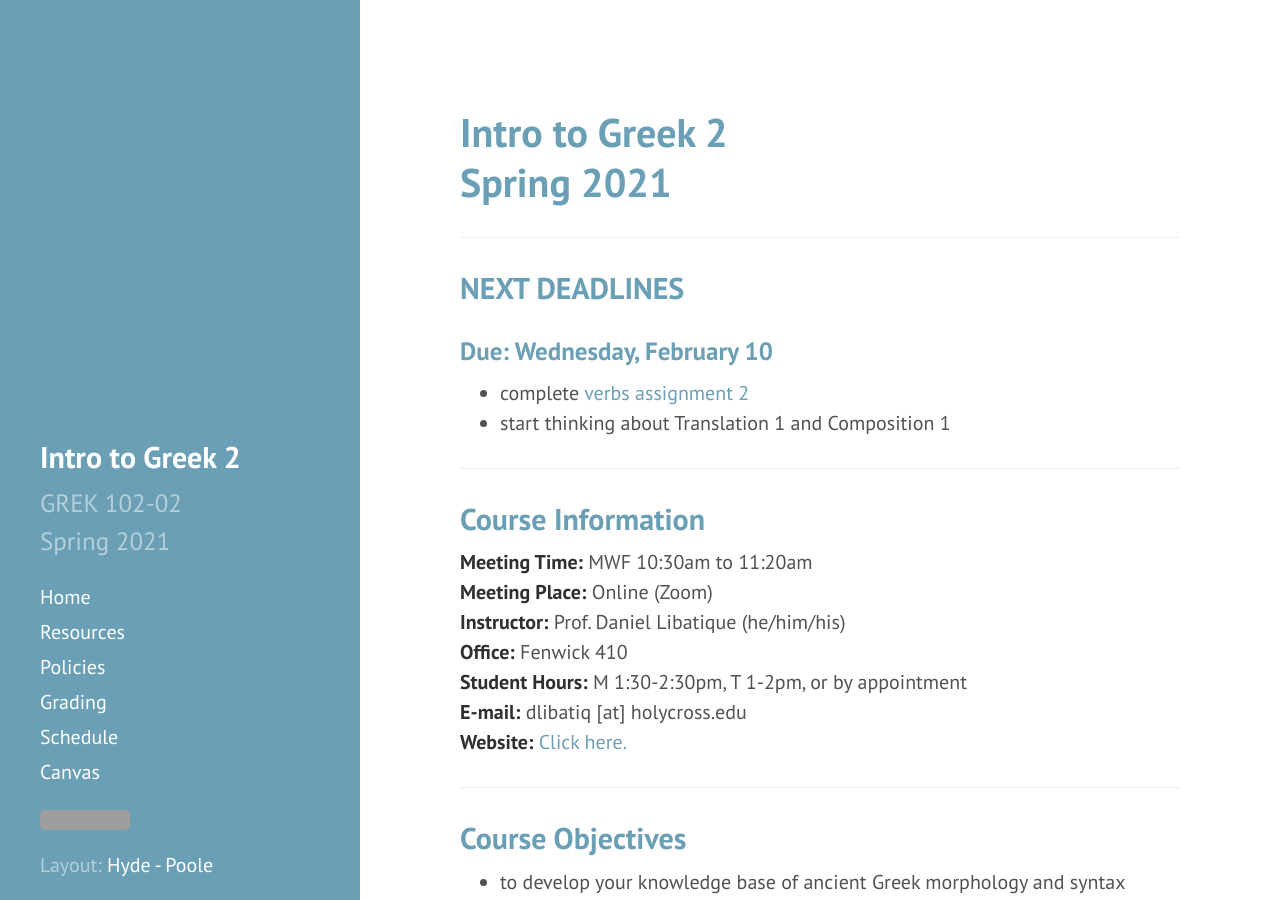
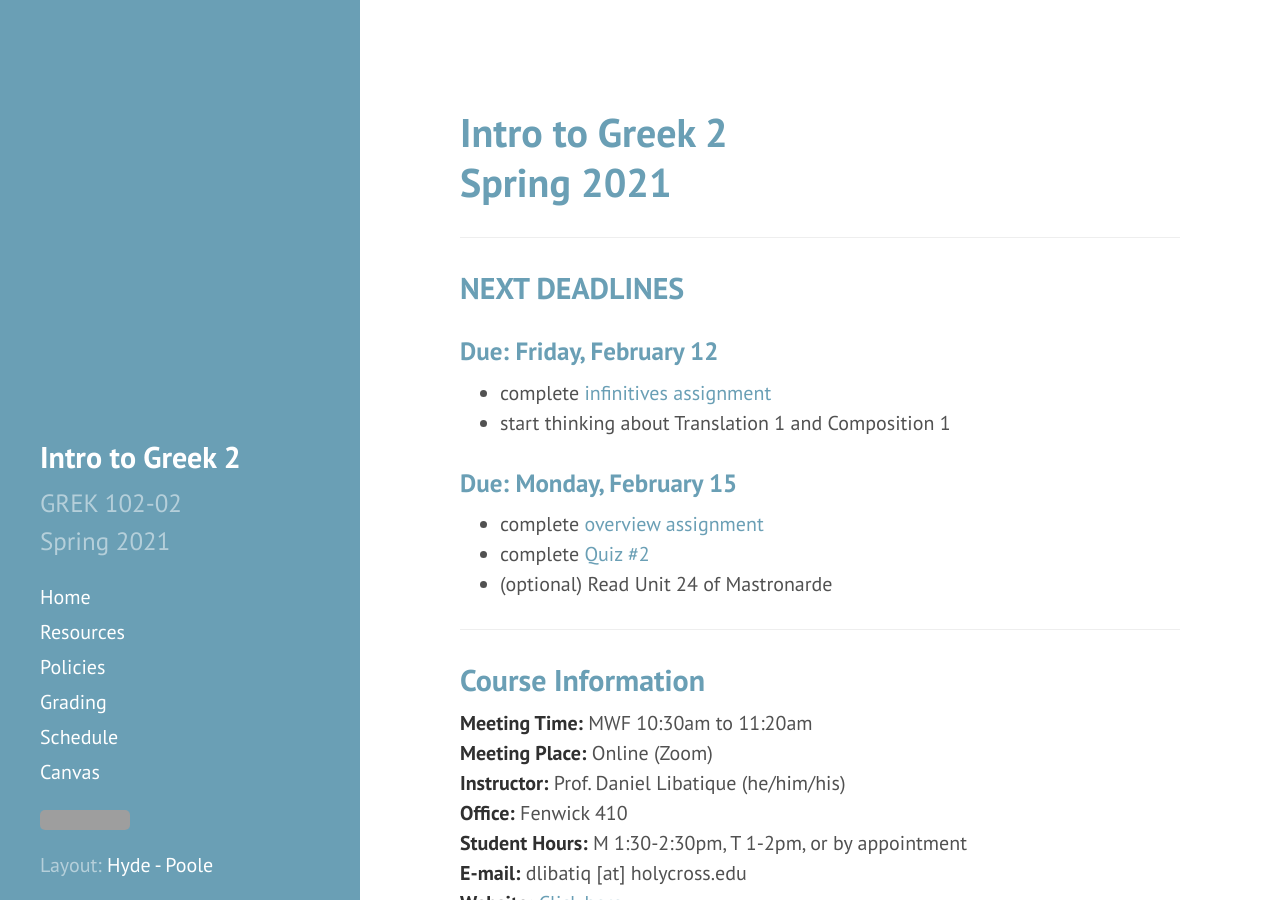
Before and after one commit to DLibatique/GREK102-S21, a Jekyll site: the page built from _pages/index.md, in a window 1280 px wide and 900 px high. Built offline with Jekyll 4.4.1, drawn with Linux system fonts in a browser that asks for light colours; grey boxes are pictures that could not be loaded.

Commit message:
updated homepage

```diff
--- a/_pages/index.md
+++ b/_pages/index.md
@@ -10,9 +10,14 @@ permalink: /
 
 ## NEXT DEADLINES
 
-### Due: Wednesday, February 10
-* complete [verbs assignment 2](https://hc.instructure.com/courses/3462/assignments/28213)
+### Due: Friday, February 12
+* complete [infinitives assignment](https://hc.instructure.com/courses/3462/assignments/28214)
 * start thinking about Translation 1 and Composition 1
+
+### Due: Monday, February 15
+* complete [overview assignment](https://hc.instructure.com/courses/3462/assignments/28215)
+* complete [Quiz #2](https://hc.instructure.com/courses/3462/assignments/30880)
+* (optional) Read Unit 24 of Mastronarde
 
 ***
 
```
